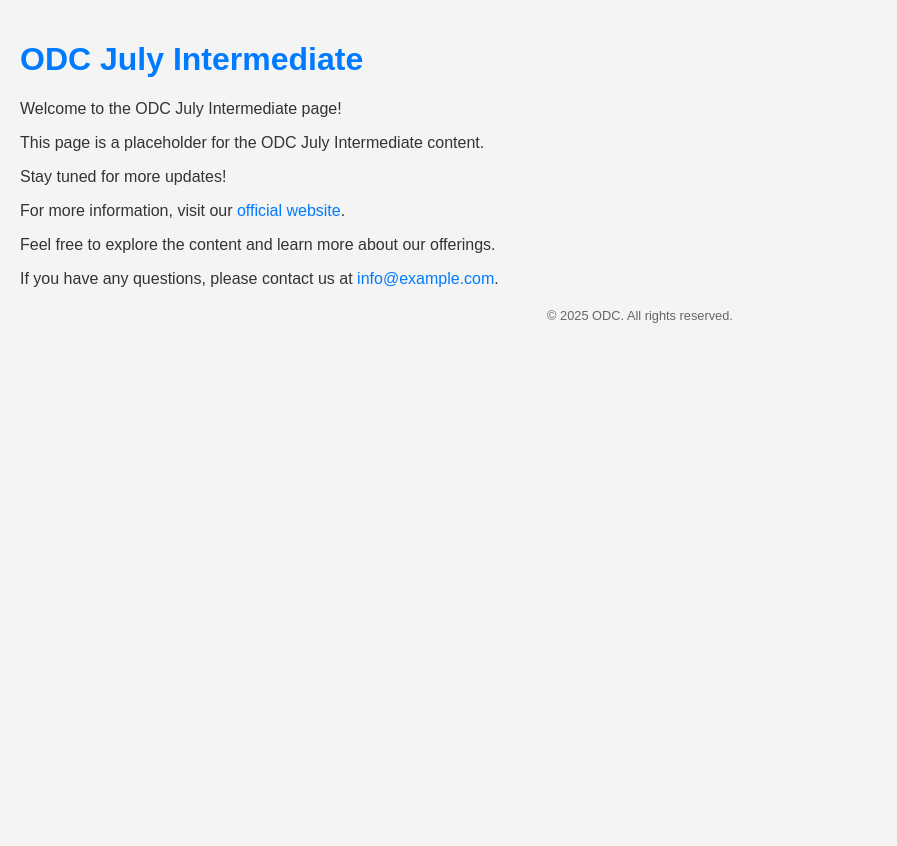
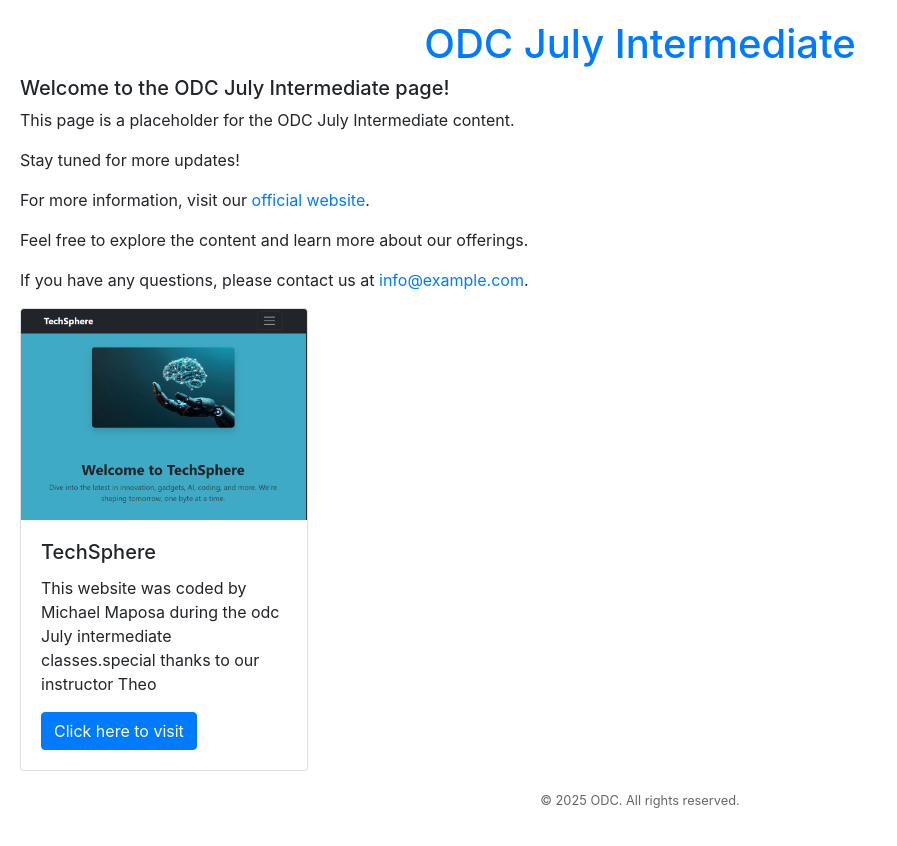
Before and after one commit to Kingtheo007/odc_july_intermediate, a plain HTML site: page index.html in a window 1280 px wide. Shown: the whole page, without its empty margins (0-897 px from the left). Before the commit the page ends 800 px from the top, so only its background shows below. Drawn offline with nearby package versions, Linux system fonts and the light colour scheme.

Commit message:
added a bootstrap card and a link to the card

```diff
--- a/css/style.css
+++ b/css/style.css
@@ -9,13 +9,14 @@
         }
         body {
             font-family: Arial, sans-serif;
-            background-color: #f4f4f4;
+            background-color: #ffffff;
             color: #333;
             margin: 0;
             padding: 20px;
         }
         h1 {
             color: #007bff;
+            text-align: center;
         }
         p {
             margin-bottom: 10px;
--- a/index.html
+++ b/index.html
@@ -5,22 +5,39 @@
     <meta name="viewport" content="width=device-width, initial-scale=1.0">
     <title>ODC July Intermediate</title>
     <link rel="stylesheet" href="css/style.css">
+    <link rel="stylesheet" href="https://stackpath.bootstrapcdn.com/bootstrap/4.5.2/css/bootstrap.min.css">
 </head>
 <body>
     <h1>ODC July Intermediate</h1>
-    <p>Welcome to the ODC July Intermediate page!</p>
+    <h5>Welcome to the ODC July Intermediate page!</h5>
     <p>This page is a placeholder for the ODC July Intermediate content.</p>
     <p>Stay tuned for more updates!</p>
     <p>For more information, visit our <a href="https://example.com">official website</a>.</p>
     <p>Feel free to explore the content and learn more about our offerings.</p>
      <p>If you have any questions, please contact us at <a href="mailto: info@example.com">info@example.com</a>.</p>
+
+     <div class="card" style="width: 18rem;">
+  <img src="assets/Screenshot 2025-07-14 215434.png" class="card-img-top" alt="...">
+  <div class="card-body">
+    <h5 class="card-title">TechSphere</h5>
+    <p class="card-text">This website was coded by Michael Maposa during the odc July intermediate classes.special thanks to our instructor Theo</p>
+    <a href="https://mike-odc.web.app/" class="btn btn-primary">Click here to visit</a>
+  </div>
+</div>
+
+
+
     <footer>
         <p>&copy; 2025 ODC. All rights reserved.</p>
     </footer>
+
     <script>
         console.log("ODC July Intermediate page loaded.");
         // You can add more JavaScript functionality here
         </script>
+<script src="https://code.jquery.com/jquery-3.5.1.slim.min.js"></script>
+    <script src="https://cdn.jsdelivr.net/npm/popper.js@1.16.0/dist/umd/popper.min.js"></script>
+    <script src="https://stackpath.bootstrapcdn.com/bootstrap/4.5.2/js/bootstrap.min.js"></script>
 
 </body>
 </html>
```
Also changed, not shown: assets/Screenshot 2025-07-14 215434.png (added).
